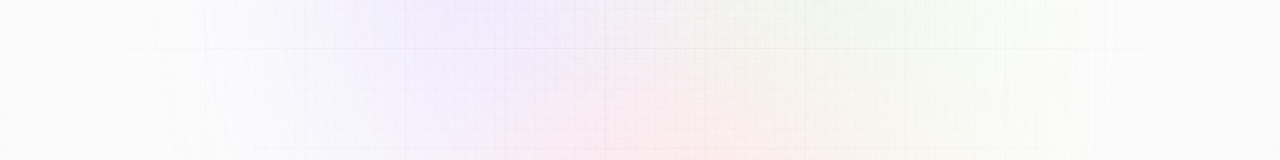
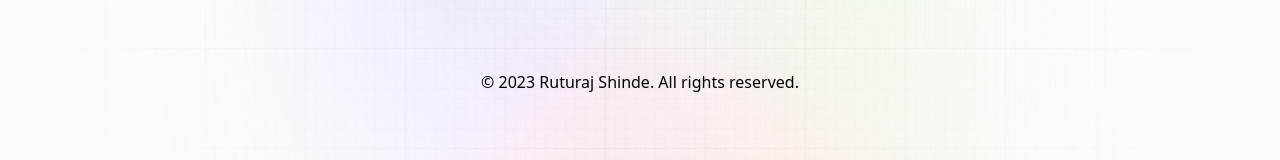
Before and after one commit to Sparky0408/AI-Article-Summarizer-App, a React (Vite) app: page / in a window 1280 px wide. Shown: the part 457-617 px from the top of the page. Built offline with nearby package versions, Linux system fonts and the light colour scheme; no server answers; a web font is replaced by a local one.

Commit message:
added footer and github link updated

```diff
--- a/src/App.jsx
+++ b/src/App.jsx
@@ -2,6 +2,7 @@ import React from "react";
 import Demo from "./components/Demo";
 import "./app.css";
 import Hero from "./components/Hero";
+import Footer from "./components/Footer";
 
 const App = () => {
   return (
@@ -13,6 +14,7 @@ const App = () => {
       <div className="app">
         <Hero />
         <Demo />
+        <Footer/>
       </div>
     </main>
   );
--- /dev/null
+++ b/src/components/Footer.jsx
@@ -0,0 +1,15 @@
+// Footer.js
+
+import React from 'react';
+
+const Footer = () => {
+  return (
+    <footer>
+      <div className="footer-content">
+        <p>© 2023 Ruturaj Shinde. All rights reserved.</p>
+      </div>
+    </footer>
+  );
+};
+
+export default Footer;
--- a/src/components/Hero.jsx
+++ b/src/components/Hero.jsx
@@ -1,34 +1,37 @@
-import React from 'react'
+import React from "react";
 
-import {logo} from '../assets';
+import { logo } from "../assets";
 
 const Hero = () => {
   return (
     <header className="w-full flex justify-center items-center flex-col ">
-    <nav className='flex justify-between items-center w-full mb-10 pt-3'>
-    <img src={logo} alt="sumz_logo" className='w-28 object-contain'/>
+      <nav className="flex justify-between items-center w-full mb-10 pt-3">
+        <img src={logo} alt="sumz_logo" className="w-28 object-contain" />
 
-    <button type='button' onClick={()=>{
-      window.open('https://github.com/sumz-io/sumz', '_blank');
-    }} className=' black_btn'>
+        <button
+          type="button"
+          onClick={() => {
+            window.open(
+              "https://github.com/Sparky0408/AI-Article-Summarizer-App.git",
+              "_blank"
+            );
+          }}
+          className=" black_btn"
+        >
           GitHub
         </button>
-
-
       </nav>
 
-    <h1 className="head_text">Summrize Article with <br className='max-md:hidden'/>
-    <span className='orange_gradient'>
-    OpenAI GPT-4
-    </span>
+      <h1 className="head_text">
+        Summrize Article with <br className="max-md:hidden" />
+        <span className="orange_gradient">OpenAI GPT-4</span>
       </h1>
-    <h2 className='desc'>
+      <h2 className="desc">
         Simplify your reading with Summize, an open-source article summarizer
         that transforms lengthy articles into clear and concise summaries
       </h2>
+    </header>
+  );
+};
 
-    </header>
-  )
-}
-
-export default Hero
+export default Hero;
```
Lines whose indentation alone changed are shown as unchanged.
